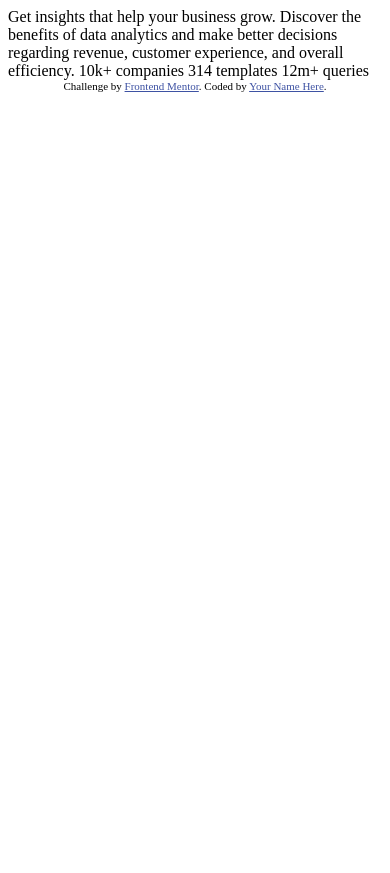
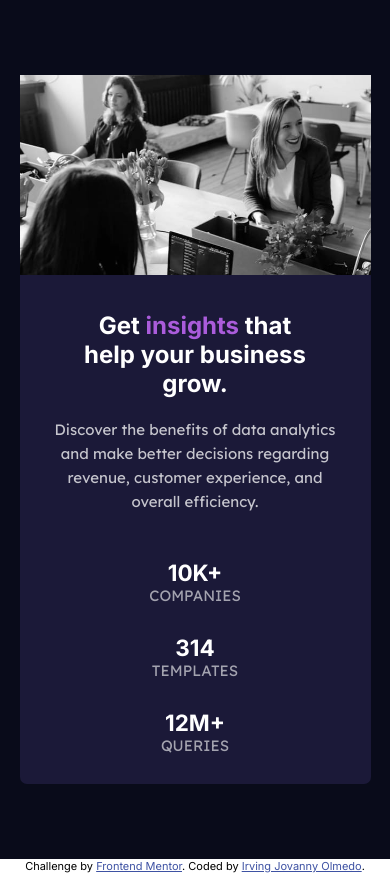
Before and after one commit to jyokarianlia/cardcomponent2, a plain HTML site: page index.html in a window 390 px wide. Before the commit the page ends 844 px from the top, so only its background shows below. Drawn offline with Linux system fonts and the light colour scheme.

Commit message:
Disenio mobile

```diff
--- a/css/index.scss
+++ b/css/index.scss
@@ -16,7 +16,76 @@ $Slightly-transparent-white-stat-headings: hsla(0, 0%, 100%, 0.6);
 
 html {
     box-sizing: border-box;
+    font-size: 15px;
 }
 *, *:before, *:after {
-box-sizing: inherit;
+    box-sizing: inherit;
 }
+
+body {
+    margin: 0;
+    padding: 0;
+    font-family: $font-family-inter;
+}
+
+.content-flex {
+    background-color: $Very-dark-blue-main-background;
+    display: flex;
+
+    .card {
+        margin: 5em 1.3em;
+        border-radius: 7px;
+        background-color: $Dark-desaturated-blue-card-background;
+        .cont-img {
+            overflow: hidden;
+            background-image: url("../images/image-header-mobile.jpg");
+            background-size: cover;
+            width: 100%;
+            height: 200px;
+        }
+
+        .cont-info {
+            color: $White-main-heading-stats;
+            text-align: center;
+
+            h2 {
+                font-size: 1.6em;
+                margin-top: 1.5em;
+                font-weight: 700;
+
+                span {
+                    color: $Soft-violet-accent;
+                }
+            }
+
+            p {
+                color: $Slightly-transparent-white-main-paragraph;
+                padding: 0 2em;
+                line-height: 1.6;
+                font-family: $font-family-lexend;
+            }
+
+            .cont {
+                margin-top: 3em;
+                div {
+                    margin: 1.7em 0;
+                }
+
+                span {
+                    font-size: 1.5em;
+                    font-family: $font-family-inter;
+                    font-weight: 700;
+                    text-transform: uppercase;
+                }
+
+                p {
+                    margin-top: -.1em;
+                    text-transform: uppercase;
+                    font-family: $font-family-lexend;
+                    font-weight: 400;
+                    color: $Slightly-transparent-white-stat-headings;
+                }
+            }
+        }
+    }
+}
--- a/index.html
+++ b/index.html
@@ -13,19 +13,34 @@
   <link rel="stylesheet" href="css/index.css">
 </head>
 <body>
-
-  Get insights that help your business grow.
-
-  Discover the benefits of data analytics and make better decisions regarding revenue, customer
-  experience, and overall efficiency.
-
-  10k+ companies
-  314 templates
-  12m+ queries
+  <div class="content-flex">
+    <main class="card">
+      <section class="cont-img"></section>
+      <section class="cont-info">
+        <h2>Get <span>insights</span> that <br></bt> help your business<br> grow.</h2>
+        <p>Discover the benefits of data analytics and make better decisions regarding revenue, customer
+          experience, and overall efficiency.</p>
+          <div class="cont">
+            <div>
+              <span>10k+</span>
+              <p>companies</p>
+            </div>
+            <div>
+              <span>314</span>
+              <p>templates</p>
+            </div>
+            <div>
+              <span>12m+</span>
+              <p>queries</p>
+            </div>
+          </div>
+      </section>
+    </main>
+  </div>
 
   <div class="attribution">
     Challenge by <a href="https://www.frontendmentor.io?ref=challenge" target="_blank">Frontend Mentor</a>.
-    Coded by <a href="#">Your Name Here</a>.
+    Coded by <a href="https://github.com/jyokarianlia/cardcomponent2">Irving Jovanny Olmedo</a>.
   </div>
 </body>
 </html>
```
Also changed, not shown: css/index.css, 1 other file.
